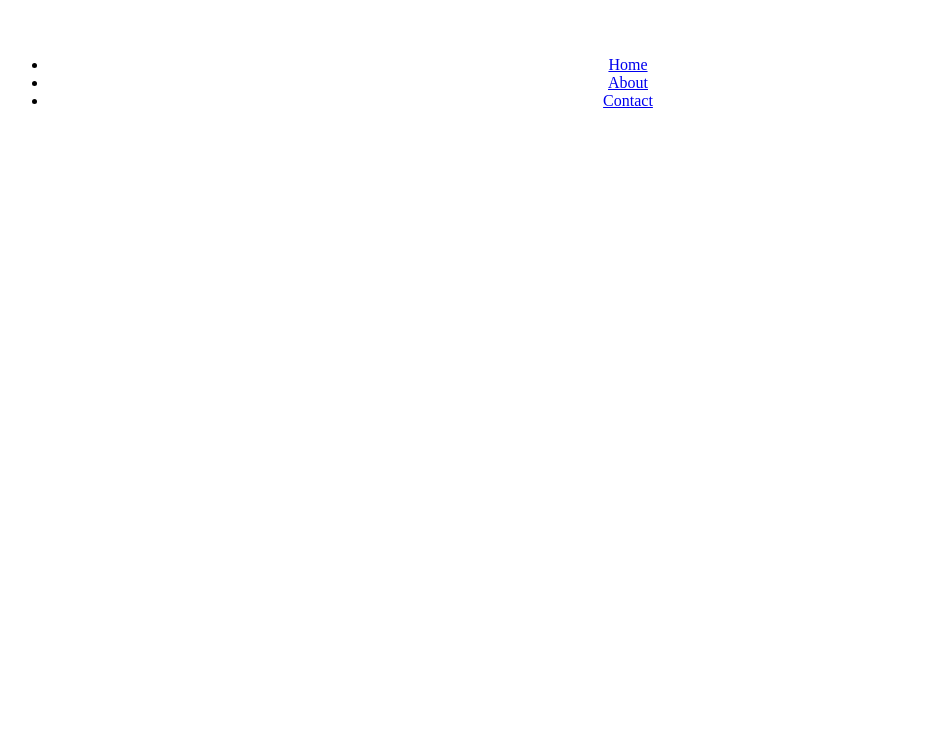
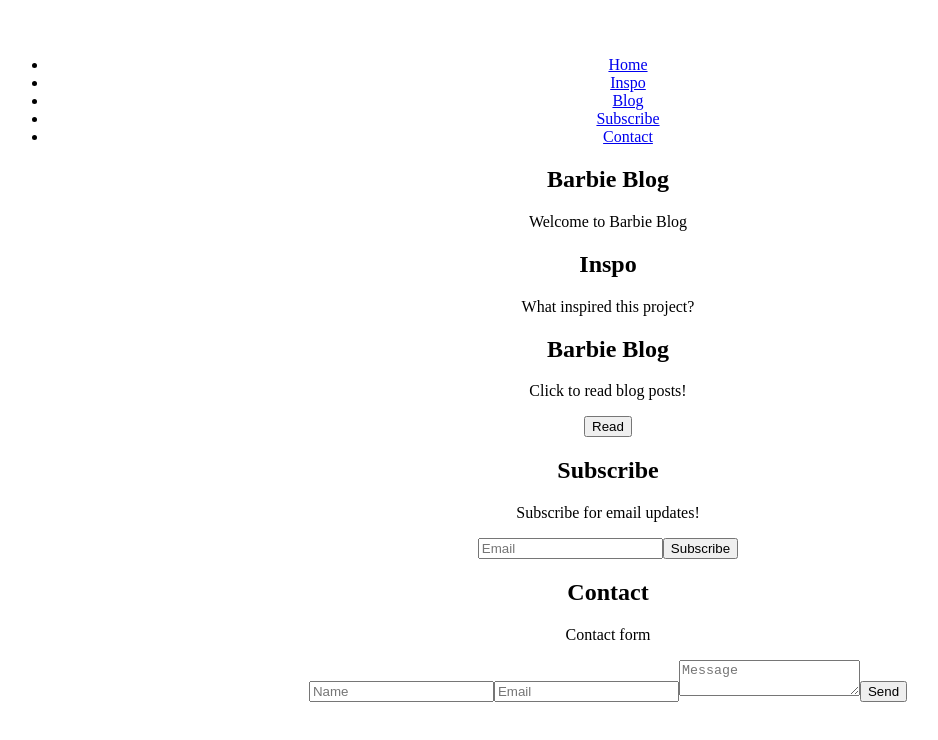
Before and after one commit to sylkylacole/Barbie-Blog, a React (Vite) app in the folder barbie-blog/: page / in a window 1280 px wide. Shown: the top 740 px of the page, without its empty margins (32-970 px from the left). Built offline with nearby package versions, Linux system fonts and the light colour scheme.

Commit message:
Very basic HTML layout

```diff
--- a/barbie-blog/src/App.jsx
+++ b/barbie-blog/src/App.jsx
@@ -4,14 +4,25 @@ import viteLogo from '/vite.svg'
 import './App.css'
 
 function App() {
-  const [count, setCount] = useState(0)
-
   return (
     <>
       <div>
-        <Navigation></Navigation>
+        <Landing></Landing>
       </div>
     </>
+  )
+}
+
+function Landing() {
+  return (
+    <div>
+      <Navigation></Navigation>
+      <Home></Home>
+      <Inspo></Inspo>
+      <Blog></Blog>
+      <Subscribe></Subscribe>
+      <Contact></Contact>
+    </div>
   )
 }
 
@@ -23,7 +34,13 @@ function Navigation() {
           <a href="#">Home</a>
         </li>
         <li>
-          <a href="#">About</a>
+          <a href="#">Inspo</a>
+        </li>
+        <li>
+          <a href="#">Blog</a>
+        </li>
+        <li>
+          <a href="#">Subscribe</a>
         </li>
         <li>
           <a href="#">Contact</a>
@@ -33,4 +50,60 @@ function Navigation() {
   )
 }
 
+function Home() {
+  return (
+    <section id="home">
+      <h1>Barbie Blog</h1>
+      <p>Welcome to Barbie Blog</p>
+    </section>
+  )
+}
+
+function Inspo() {
+  return (
+    <section id="inspo">
+      <h1>Inspo</h1>
+      <p>What inspired this project?</p>
+    </section>
+  )
+}
+
+function Blog() {
+  return (
+    <section id="blog">
+      <h1>Barbie Blog</h1>
+      <p>Click to read blog posts!</p>
+      <button>Read</button>
+    </section>
+  )
+}
+
+function Subscribe() {
+  return (
+    <section id="subscribe">
+      <h1>Subscribe</h1>
+      <p>Subscribe for email updates!</p>
+      <div id="subscribe-form" className="form">
+        <input type="email" placeholder="Email"></input>
+        <button>Subscribe</button>
+      </div>
+    </section>
+  )
+}
+
+function Contact() {
+  return (
+    <section id="contact">
+      <h1>Contact</h1>
+      <p>Contact form</p>
+      <div id="contact-form" className="form">
+        <input type="text" placeholder="Name"></input>
+        <input type="email" placeholder="Email"></input>
+        <textarea placeholder="Message"></textarea>
+        <button>Send</button>
+      </div>
+    </section>
+  )
+}
+
 export default App
```
